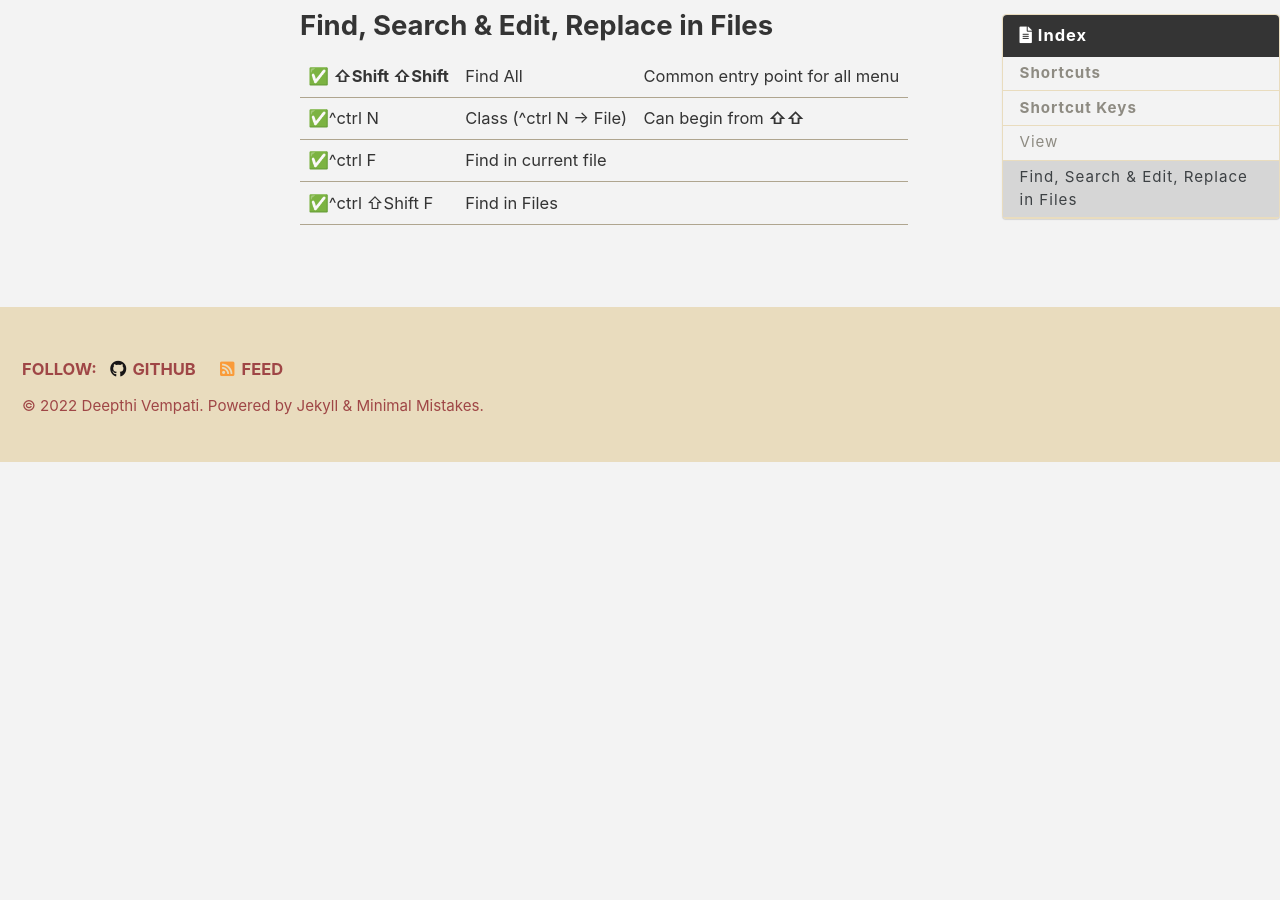
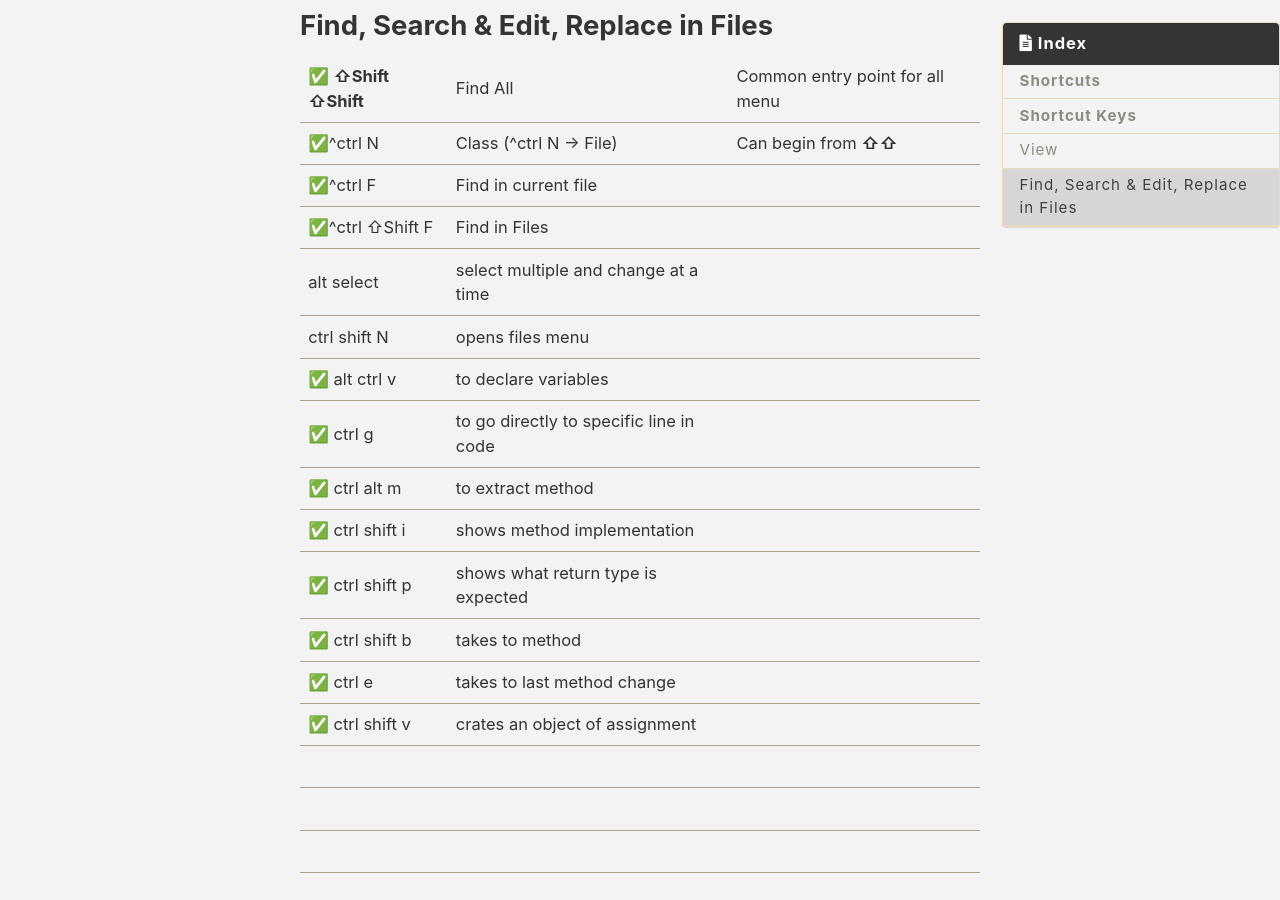
Before and after one commit to deepthivempati/deepthivempati.github.io, a Jekyll site: the page built from _posts/2022-02-11-intellij-shortcuts.md, in a window 1280 px wide and 900 px high, scrolled down 1534 px. Built offline with Jekyll 4.4.1, drawn with Linux system fonts in a browser that asks for light colours; cached includes are drawn as plain includes; our own code applies the rules of GitHub Pages for plain Markdown files; before the commit the page ends 1996 px from its top, so only the background shows below that.

Commit message:
intellij shortcuts & backmerge task

```diff
--- a/_posts/2022-02-11-intellij-shortcuts.md
+++ b/_posts/2022-02-11-intellij-shortcuts.md
@@ -44,3 +44,37 @@ tags: ['Miscellaneous']
 |✅^ctrl N                           | Class (^ctrl N -> File)              | Can begin from  **⇧⇧**            |
 |✅^ctrl F                             |Find in current file                                                       |                                   |
 |✅^ctrl ⇧Shift F                   | Find in Files                                                               |                                   |
+|  alt select             |           select multiple and change at a time                                                   |                       |
+|  ctrl shift N               |       opens files menu                                                       |
+|✅ alt ctrl v               |          to declare variables                                                    |
+|✅ ctrl g               |       to go directly to specific line in code                                                       |
+|✅ ctrl alt m              |    to extract method                                                          |
+|✅ ctrl shift i                |     shows method implementation                                                         |
+|✅ ctrl shift p            |    shows what return type is expected                                                          |
+|✅ ctrl shift b               |    takes to method                                                          |
+|✅ ctrl e                |         takes to last method change                                                     |
+|✅ ctrl shift v                |    crates an object of assignment                                                          |
+|                 |                                                              |
+|                 |                                                              |
+|                 |                                                              |
+|                 |                                                              |
+|                 |                                                              |
+|                 |                                                              |
+|                 |                                                              |
+|                 |                                                              |
+|                 |                                                              |
+|                 |                                                              |
+|                 |                                                              |
+|                 |                                                              |
+|                 |                                                              |
+|                 |                                                              |
+|                 |                                                              |
+|                 |                                                              |
+|                 |                                                              |
+|                 |                                                              |
+|                 |                                                              |
+|                 |                                                              |
+|                 |                                                              |
+|                 |                                                              |
+|                 |                                                              |
+|                 |                                                              |
```
Also changed, not shown: _posts/2022-12-06-back-merging.md (added, +18 -0 lines), _posts/java/2022-11-01-java-terms.md (+5 -0 lines).
